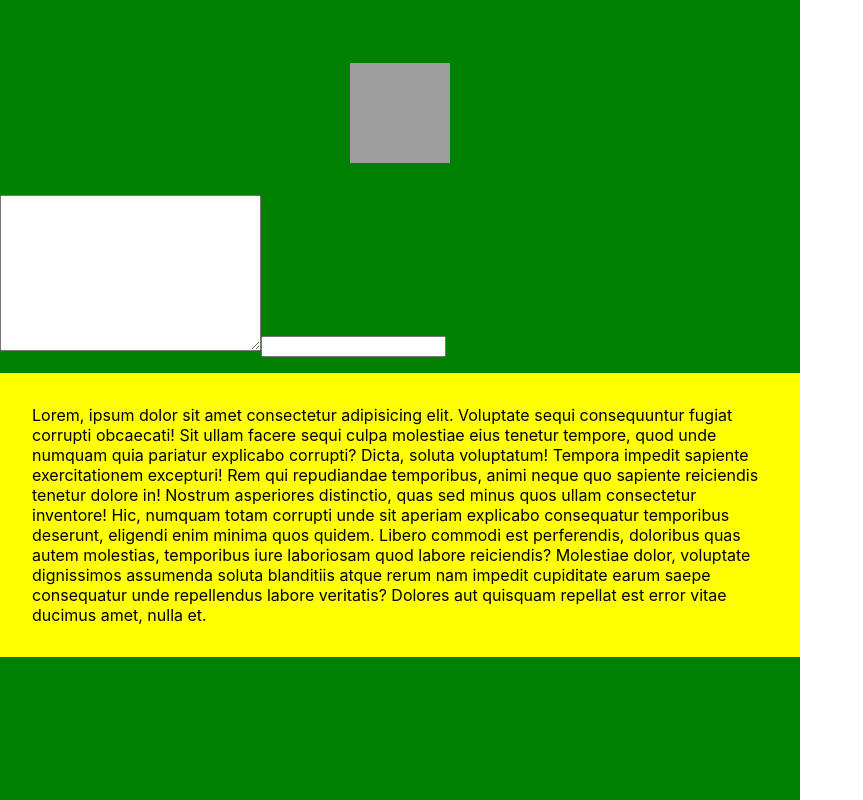
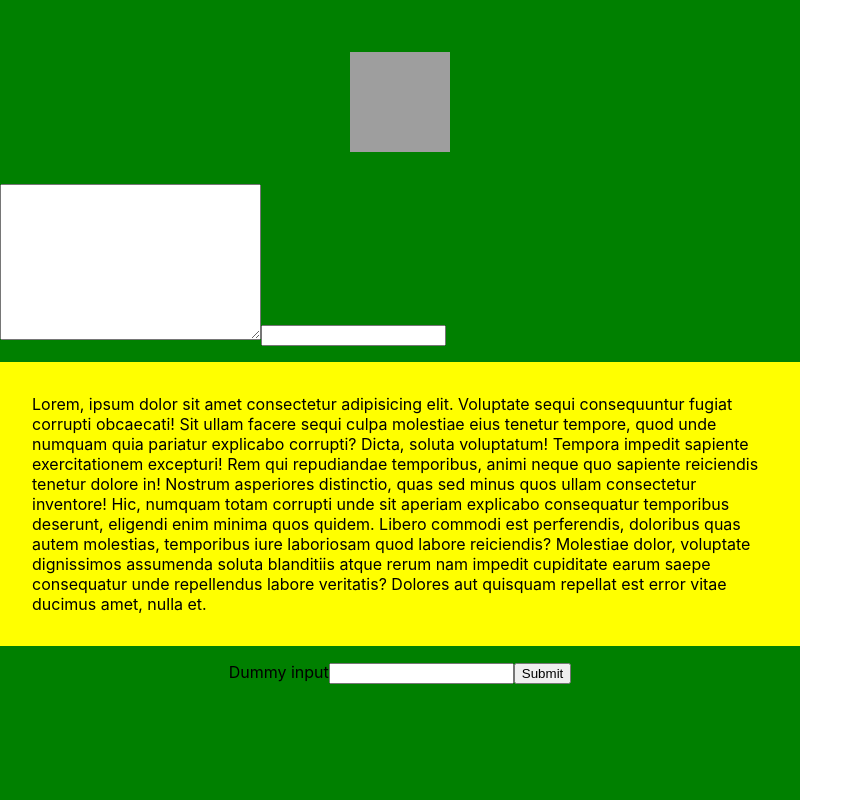
Before and after one commit to ShivamManiMaurya/Resume-builder, a React (Create React App) app: page / in a window 1280 px wide. Shown: the part 447-1247 px from the top of the page, without its empty margins (0-863 px from the left). Built offline with nearby package versions, Linux system fonts and the light colour scheme; grey boxes are pictures that could not be loaded.

Commit message:
ch-4 assignment 2 and 3 done

```diff
--- a/src/otherAssignments/OnFunctions.js
+++ b/src/otherAssignments/OnFunctions.js
@@ -36,6 +36,17 @@ const OnFunctions = () => {
 
     const handleCopy = () => {
         alert("copied");
+    };
+
+    const handleSubmit = (e) => {
+        e.preventDefault();
+        console.log("Submit");
+    };
+
+    const handleKeyPress = (e) => {
+        if (e.key === "Enter") {
+            console.log("Enter is Pressed");
+        }
     };
 
     return (
@@ -111,6 +122,13 @@ const OnFunctions = () => {
                     et.
                 </p>
             </div>
+            <div>
+                <form action="" onSubmit={handleSubmit}>
+                    <label htmlFor="dummy">Dummy input</label>
+                    <input type="text" id="dummy" onKeyDown={handleKeyPress} />
+                    <button onSubmit={handleSubmit}>Submit</button>
+                </form>
+            </div>
         </div>
     );
 };
```
